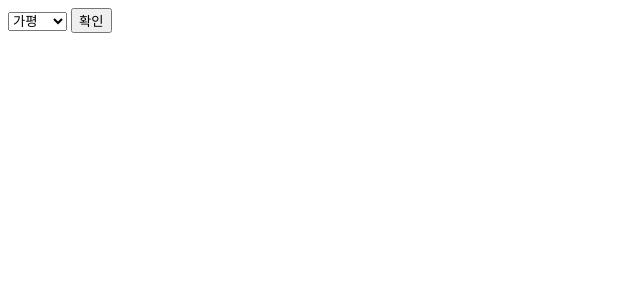
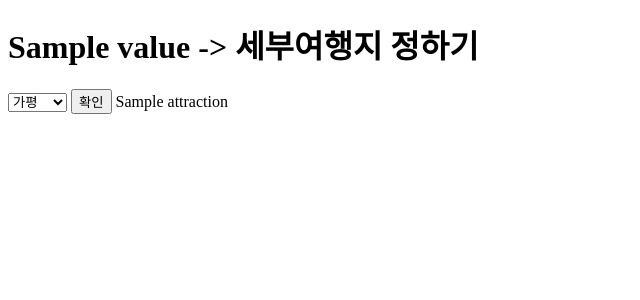
Before and after one commit to Tedhoon/map_marker, a Django app: template triphub/place_select/templates/next_select/경기.html in a window 1280 px wide. Shown: the top 300 px of the page, without its empty margins (0-640 px from the left). Run offline with Django 3.2, Linux system fonts and the light colour scheme; the template is opened without the code that fills it: most values are stand-ins (such as "Sample title", 1, 10 or a date in 2020).

```diff
--- a/triphub/place_select/templates/next_select/강원.html
+++ b/triphub/place_select/templates/next_select/강원.html
@@ -37,6 +37,7 @@
         </select>
 
 <input type="submit" value="확인">
+</form>
 
 {%for i in attraction%}
 
@@ -46,5 +47,7 @@
 
 
 
+
+
 </body>
 </html>
--- a/triphub/place_select/templates/next_select/경기.html
+++ b/triphub/place_select/templates/next_select/경기.html
@@ -7,6 +7,12 @@
     <title>Document</title>
 </head>
 <body>
+        <h1>{{value}} -> 세부여행지 정하기</h1>
+
+
+        <form name="" action="{% url 'attraction2' %}"  method="GET">
+                <input type = "text" name = "this_val" style="display: none;" value="{{value}}">
+
 
         <select name="select_place2">
                 <option value="가평">가평</option>
@@ -47,5 +53,15 @@
     <input type="submit" value="확인">
 
 
+{%for i in attraction%}
+
+{{i}}
+
+{%endfor%}
+
+
+</form>
+
+
 </body>
 </html>
```
